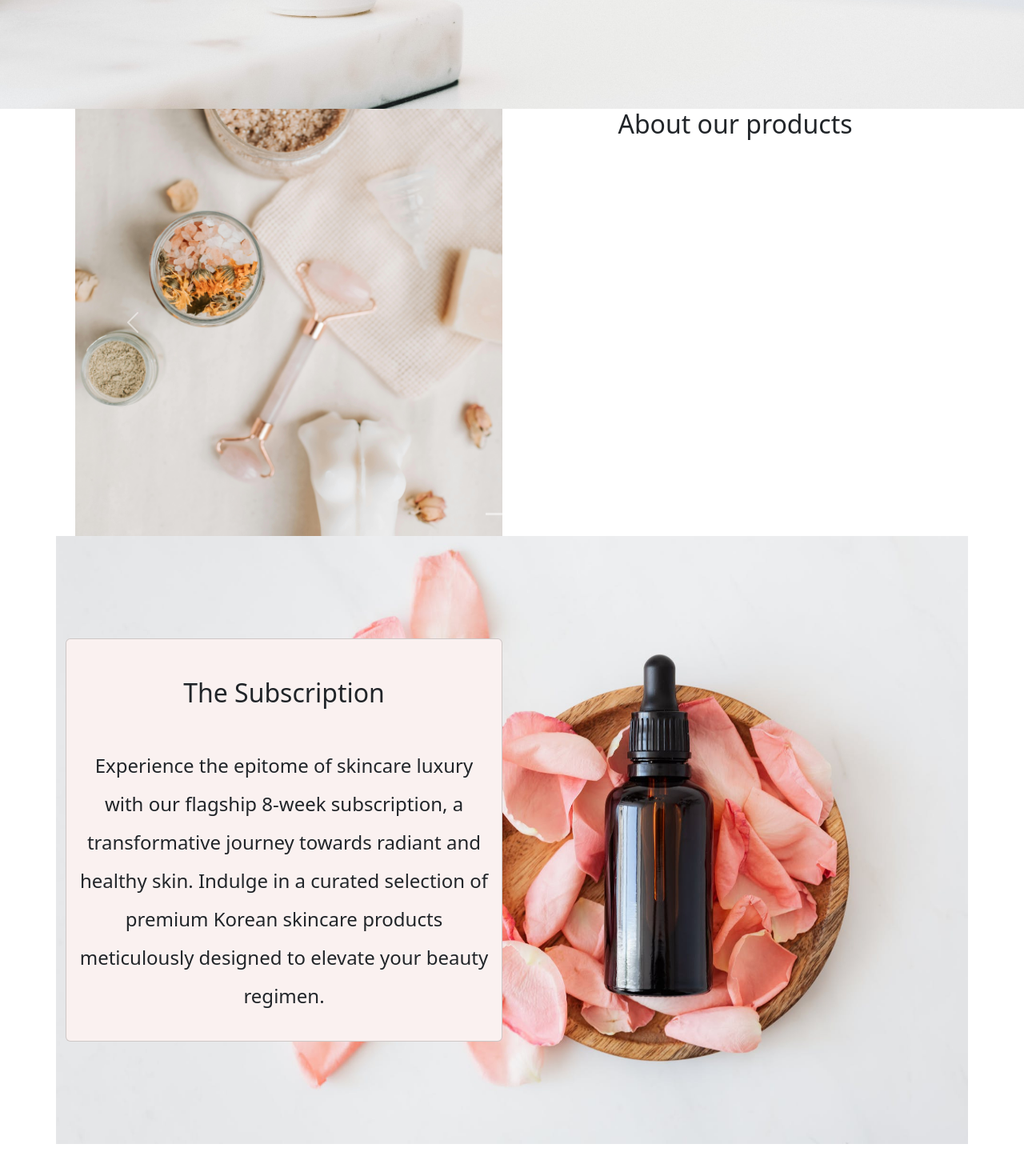
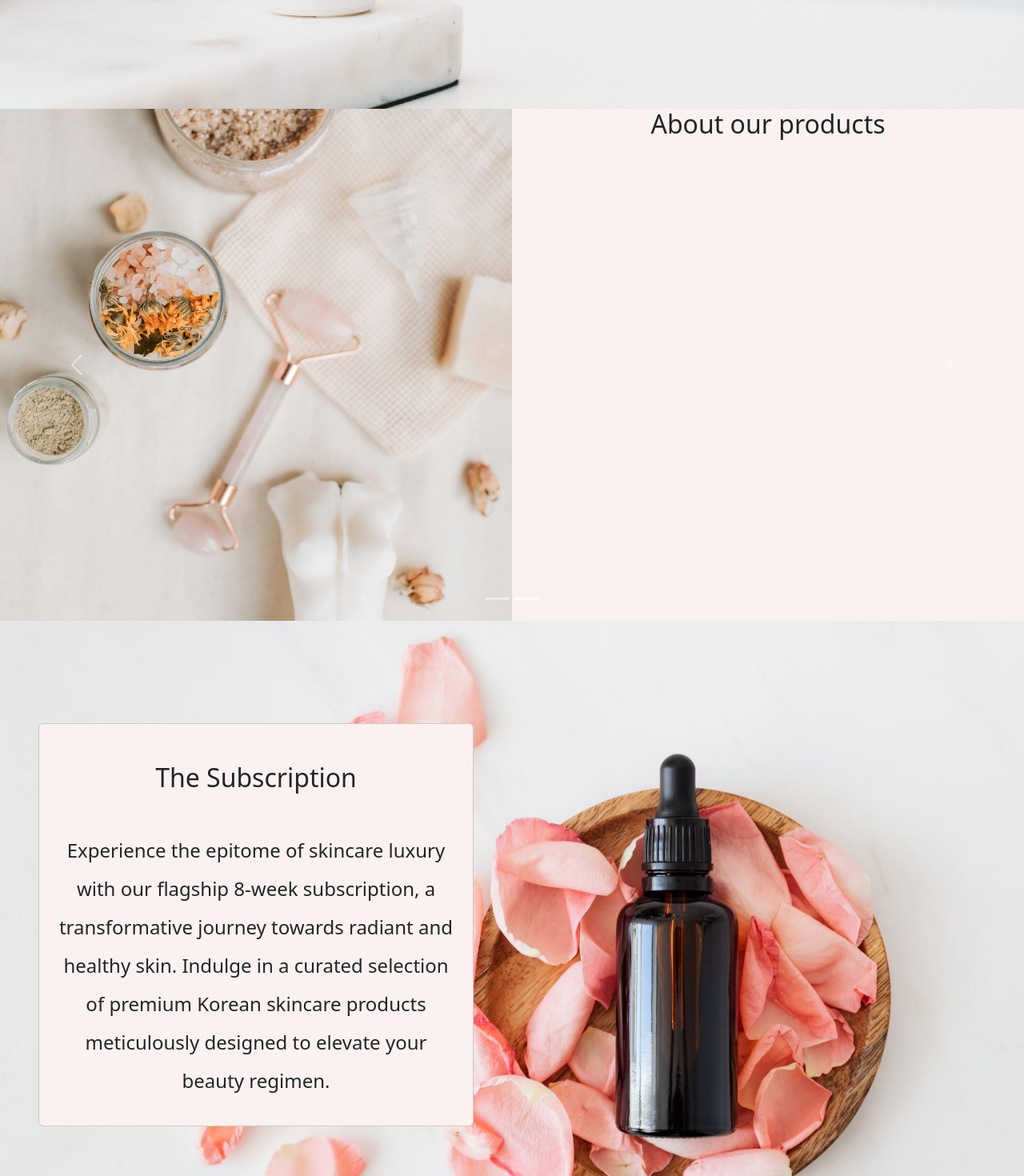
Before and after one commit to Kieran-Dunch/seoul-beauty, a React (Create React App) app: page / in a window 1280 px wide. Shown: the part 680-2150 px from the top of the page at 80% size. Built offline with nearby package versions, Linux system fonts and the light colour scheme.

Commit message:
text changes

```diff
--- a/src/components/Content.css
+++ b/src/components/Content.css
@@ -4,8 +4,12 @@
   background-size: cover;
 }
 
-.body {
+.body-text {
   background-color: #faf1f0 !important;
+}
+
+.carousel-items {
+  height: 80vh;
 }
 
 /* primary pick hex color: #faf1f0 */
--- a/src/components/Content.js
+++ b/src/components/Content.js
@@ -1,56 +1,52 @@
-import { Card, Carousel, Col, Container, Image, Row } from "react-bootstrap";
+import { Card, Carousel, Col, Image } from "react-bootstrap";
 
 export default function Content() {
   return (
     <>
-      <Container>
+      <div className="d-flex flex-column">
         <Carousel>
           <Carousel.Item>
-            <Container>
-              <Row>
+            <div className="d-flex carousel-items body-text">
               <Col>
                 <h2>Paragraph About Us</h2>
               </Col>
               <Col>
                 <Image src="brush-photo.jpg" fluid />
               </Col>
-              </Row>
-            </Container>
+            </div>
           </Carousel.Item>
           <Carousel.Item>
-            <Container>
-              <Row>
+            <div className="d-flex carousel-items body-text">
               <Col>
                 <Image src="rocks-photo.jpg" fluid />
               </Col>
               <Col>
                 <h2>About our products</h2>
               </Col>
-              </Row>
-            </Container>
+            </div>
           </Carousel.Item>
         </Carousel>
-        <Row className="core-product align-items-center">
+        <div className="core-product d-flex align-items-center">
           <Col md={6}>
-            <Card className="body">
+            <Card className="body-text mx-5">
               <Card.Title>
                 <h2 className="mt-5">
                   The Subscription
                 </h2>
               </Card.Title>
               <Card.Body>
-                <h4 className="lh-lg my-3">
+                <p className="lh-lg my-3 h4">
                   Experience the epitome of skincare luxury with our flagship
                   8-week subscription, a transformative journey towards radiant
                   and healthy skin. Indulge in a curated selection of premium
                   Korean skincare products meticulously designed to elevate your
                   beauty regimen.
-                </h4>
+                </p>
               </Card.Body>
             </Card>
           </Col>
-        </Row>
-      </Container >
+        </div>
+      </div>
     </>
   )
 }
--- a/src/components/EmailForm.js
+++ b/src/components/EmailForm.js
@@ -2,7 +2,7 @@ import { Button, Container, Form } from "react-bootstrap";
 
 export default function EmailForm() {
   return (
-    <Container className="body rounded my-5">
+    <Container className="body-text rounded my-5">
       <Form className="p-3">
         <h2>Join our email list to be the first to know!</h2>
         <Form.Group controlId="formEmail" className="mb-3 text-start">
--- a/src/components/HeroBanner.js
+++ b/src/components/HeroBanner.js
@@ -3,7 +3,7 @@ export default function HeroBanner() {
   return (
     <>
       <div className="hero-banner d-flex align-items-center justify-content-end p-5">
-        <h1>Seoul Beauty: Nourish. Transform. Glow.</h1>
+        <h1 className="display-4">Seoul Beauty: Nourish. Transform. Glow.</h1>
       </div>
     </>
   )
```
Lines whose indentation alone changed are shown as unchanged.
